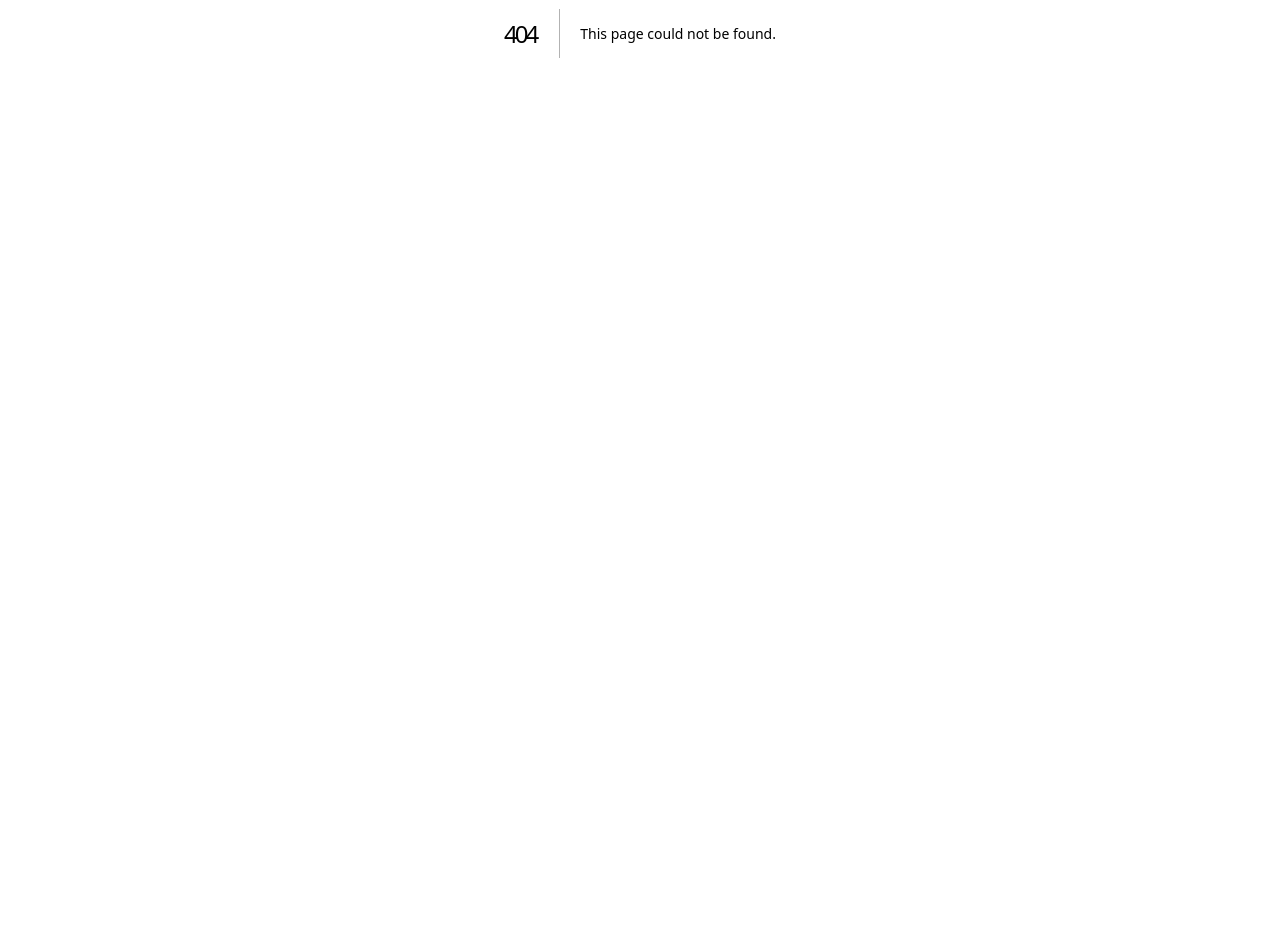
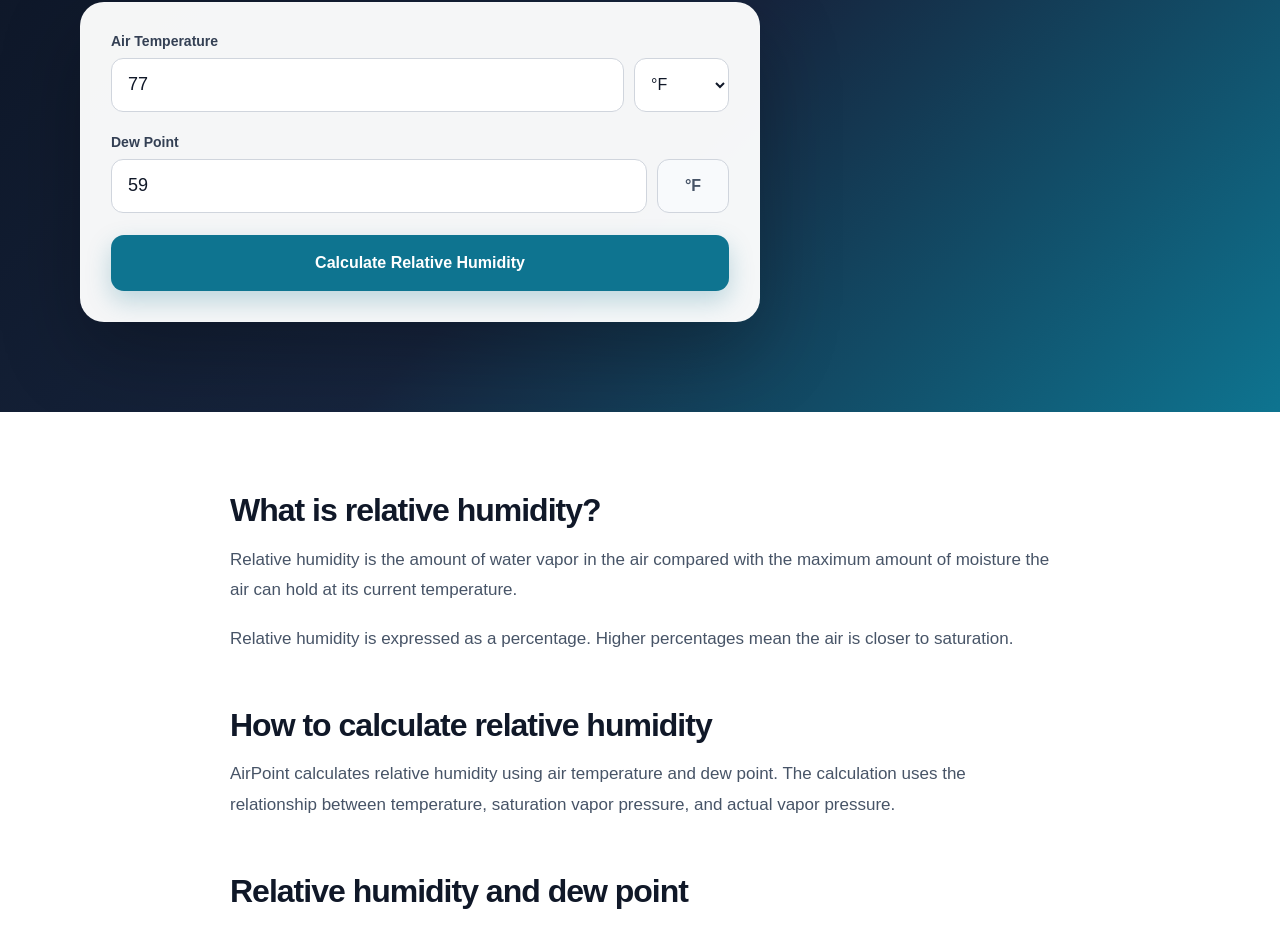
Before and after one commit to gibby6733-lab/airpoint, a Next.js app: page /relative-humidity-calculator in a window 1280 px wide. Before the commit this address had no page. Shown: the part 367-1297 px from the top of the page. Before the commit the page ends 800 px from the top, so only its background shows below. Built offline with nearby package versions, Linux system fonts and the light colour scheme.

Commit message:
Add relative humidity calculator

```diff
--- /dev/null
+++ b/app/relative-humidity-calculator/page.js
@@ -0,0 +1,316 @@
+"use client";
+
+import { useState } from "react";
+
+function calculateRelativeHumidity(tempC, dewPointC) {
+  const a = 17.27;
+  const b = 237.7;
+
+  const gammaDewPoint =
+    (a * dewPointC) / (b + dewPointC);
+
+  const gammaTemperature =
+    (a * tempC) / (b + tempC);
+
+  const vaporPressureRatio =
+    Math.exp(gammaDewPoint - gammaTemperature);
+
+  return Math.max(
+    0,
+    Math.min(100, vaporPressureRatio * 100)
+  );
+}
+
+function fToC(f) {
+  return ((f - 32) * 5) / 9;
+}
+
+function getHumidityLevel(rh) {
+  if (rh < 30) {
+    return {
+      label: "Dry",
+      text: "The air contains relatively little moisture and may feel dry.",
+    };
+  }
+
+  if (rh < 50) {
+    return {
+      label: "Comfortable",
+      text: "Humidity is generally within a comfortable range for many indoor environments.",
+    };
+  }
+
+  if (rh < 60) {
+    return {
+      label: "Moderate",
+      text: "Humidity is moderately elevated but is still comfortable for many people.",
+    };
+  }
+
+  if (rh < 70) {
+    return {
+      label: "Humid",
+      text: "The air contains a noticeable amount of moisture and may feel humid.",
+    };
+  }
+
+  return {
+    label: "Very humid",
+    text: "The air contains a high amount of moisture and may feel very humid.",
+  };
+}
+
+export default function RelativeHumidityCalculator() {
+  const [temperature, setTemperature] = useState("77");
+  const [dewPoint, setDewPoint] = useState("59");
+  const [unit, setUnit] = useState("F");
+  const [result, setResult] = useState(null);
+  const [error, setError] = useState("");
+
+  function calculate() {
+    const temp = Number(temperature);
+    const dp = Number(dewPoint);
+
+    if (!Number.isFinite(temp) || !Number.isFinite(dp)) {
+      setError("Enter a valid temperature and dew point.");
+      setResult(null);
+      return;
+    }
+
+    const tempC = unit === "C" ? temp : fToC(temp);
+    const dewPointC = unit === "C" ? dp : fToC(dp);
+
+    if (dewPointC > tempC) {
+      setError(
+        "Dew point cannot be higher than the air temperature."
+      );
+      setResult(null);
+      return;
+    }
+
+    const humidity = calculateRelativeHumidity(
+      tempC,
+      dewPointC
+    );
+
+    setError("");
+
+    setResult({
+      humidity,
+      level: getHumidityLevel(humidity),
+    });
+  }
+
+  return (
+    <main className="site">
+      <section className="hero">
+        <div className="container">
+          <div className="badge">AIRPOINT</div>
+
+          <h1>Relative Humidity Calculator</h1>
+
+          <p className="heroText">
+            Calculate relative humidity from air temperature and
+            dew point.
+          </p>
+
+          <div className="calculator">
+            <div className="field">
+              <label>Air Temperature</label>
+
+              <div className="inputRow">
+                <input
+                  type="number"
+                  value={temperature}
+                  onChange={(e) =>
+                    setTemperature(e.target.value)
+                  }
+                />
+
+                <select
+                  value={unit}
+                  onChange={(e) =>
+                    setUnit(e.target.value)
+                  }
+                >
+                  <option value="F">°F</option>
+                  <option value="C">°C</option>
+                </select>
+              </div>
+            </div>
+
+            <div className="field">
+              <label>Dew Point</label>
+
+              <div className="inputRow">
+                <input
+                  type="number"
+                  value={dewPoint}
+                  onChange={(e) =>
+                    setDewPoint(e.target.value)
+                  }
+                />
+
+                <span className="unit">
+                  °{unit}
+                </span>
+              </div>
+            </div>
+
+            <button onClick={calculate}>
+              Calculate Relative Humidity
+            </button>
+
+            {error && (
+              <div className="risk">
+                <strong>Check your inputs</strong>
+                <p>{error}</p>
+              </div>
+            )}
+
+            {result && (
+              <div className="result">
+                <span className="resultLabel">
+                  RELATIVE HUMIDITY
+                </span>
+
+                <div className="resultNumber">
+                  {result.humidity.toFixed(1)}%
+                </div>
+
+                <div className="risk">
+                  <strong>
+                    {result.level.label}
+                  </strong>
+
+                  <p>{result.level.text}</p>
+                </div>
+              </div>
+            )}
+          </div>
+        </div>
+      </section>
+
+      <section className="content">
+        <div className="container narrow">
+          <h2>What is relative humidity?</h2>
+
+          <p>
+            Relative humidity is the amount of water vapor in
+            the air compared with the maximum amount of moisture
+            the air can hold at its current temperature.
+          </p>
+
+          <p>
+            Relative humidity is expressed as a percentage.
+            Higher percentages mean the air is closer to
+            saturation.
+          </p>
+
+          <h2>How to calculate relative humidity</h2>
+
+          <p>
+            AirPoint calculates relative humidity using air
+            temperature and dew point. The calculation uses the
+            relationship between temperature, saturation vapor
+            pressure, and actual vapor pressure.
+          </p>
+
+          <h2>Relative humidity and dew point</h2>
+
+          <p>
+            Dew point and relative humidity are closely related,
+            but they are not the same measurement. Dew point is
+            the temperature at which air becomes saturated, while
+            relative humidity describes how close the air is to
+            saturation at its current temperature.
+          </p>
+
+          <h2>Relative humidity guide</h2>
+
+          <div className="tableWrap">
+            <table>
+              <thead>
+                <tr>
+                  <th>Relative Humidity</th>
+                  <th>General Description</th>
+                </tr>
+              </thead>
+
+              <tbody>
+                <tr>
+                  <td>Below 30%</td>
+                  <td>Dry</td>
+                </tr>
+
+                <tr>
+                  <td>30–49%</td>
+                  <td>Comfortable</td>
+                </tr>
+
+                <tr>
+                  <td>50–59%</td>
+                  <td>Moderate</td>
+                </tr>
+
+                <tr>
+                  <td>60–69%</td>
+                  <td>Humid</td>
+                </tr>
+
+                <tr>
+                  <td>70%+</td>
+                  <td>Very humid</td>
+                </tr>
+              </tbody>
+            </table>
+          </div>
+
+          <h2>Frequently asked questions</h2>
+
+          <h3>What is the difference between humidity and relative humidity?</h3>
+
+          <p>
+            Humidity generally refers to moisture in the air,
+            while relative humidity compares the amount of
+            moisture present with the amount the air can hold at
+            its current temperature.
+          </p>
+
+          <h3>What is a comfortable relative humidity?</h3>
+
+          <p>
+            Many indoor environments are comfortable around
+            30% to 60% relative humidity, although comfort varies
+            depending on temperature and individual preference.
+          </p>
+
+          <h3>What happens when relative humidity reaches 100%?</h3>
+
+          <p>
+            At 100% relative humidity, the air is saturated.
+            Additional cooling can cause water vapor to
+            condense into liquid water.
+          </p>
+
+          <h3>Does temperature affect relative humidity?</h3>
+
+          <p>
+            Yes. Relative humidity can change when temperature
+            changes even if the amount of water vapor in the air
+            remains the same.
+          </p>
+        </div>
+      </section>
+
+      <footer>
+        <div className="container">
+          <strong>AirPoint</strong>
+          <span>
+            Simple weather and moisture calculations.
+          </span>
+        </div>
+      </footer>
+    </main>
+  );
+}
--- a/app/sitemap.js
+++ b/app/sitemap.js
@@ -16,6 +16,12 @@ export default function sitemap() {
     },
 {
   url: `${baseUrl}/humidity-calculator`,
+  lastModified: new Date(),
+  changeFrequency: "monthly",
+  priority: 0.9,
+},
+{
+  url: `${baseUrl}/relative-humidity-calculator`,
   lastModified: new Date(),
   changeFrequency: "monthly",
   priority: 0.9,
```
